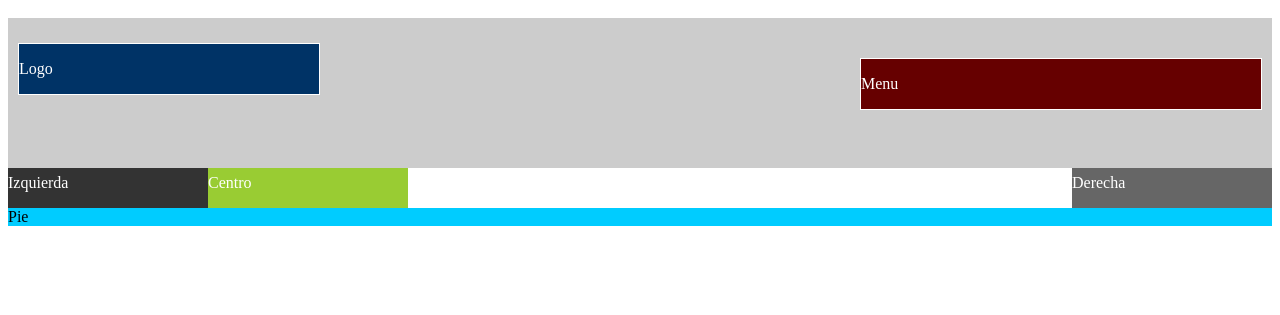
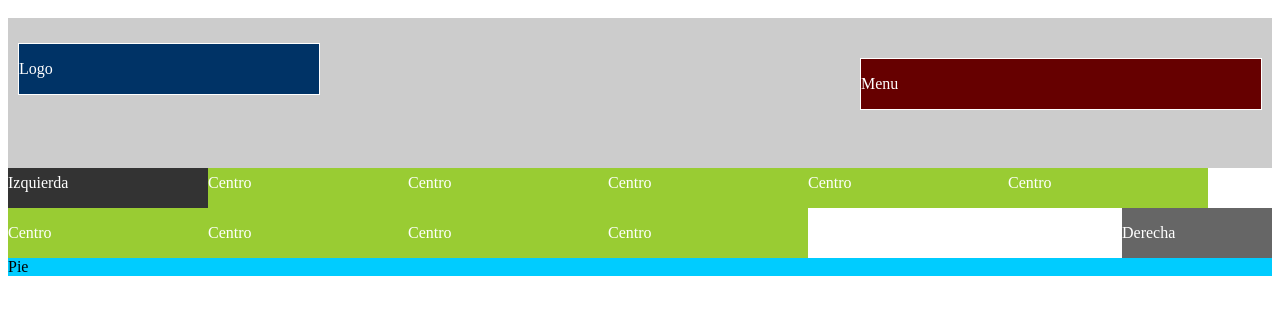
Before and after one commit to Unicen-Tuari/PW2018, a PHP site: page /4-layout/index.html in a window 1280 px wide. Shown: the top 315 px of the page. Run offline with PHP 8.4, Linux system fonts and the light colour scheme.

Commit message:
Css modificado

```diff
--- a/4-layout/estilos.css
+++ b/4-layout/estilos.css
@@ -1,3 +1,7 @@
+body{
+  min-width:600px;
+}
+
 div.encabezado {
   position: relative;
   height: 150px;
@@ -42,12 +46,12 @@ div.centro {
 
 div.derecha {
   float: right;
-  width: 200px;
+  width: 150px;
   background-color: #666666;
   color: white;
 }
 div.pie {
-  clear:both ;
+  clear: both ;
   display: block;
   background-color: #00CCFF;
 }
--- a/4-layout/index.html
+++ b/4-layout/index.html
@@ -7,15 +7,40 @@
   </head>
   <body>
     <div class="encabezado">
+
+      <div class="menu">
+        <p>Menu</p>
+      </div>
       <div class="logo">
         <p>Logo</p>
-    </div>
-    <div class="menu">
-      <p>Menu</p>
       </div>
     </div>
     <div class="izquierda">
       <p>Izquierda</p>
+    </div>
+    <div class="centro">
+      <p>Centro</p>
+    </div>
+    <div class="centro">
+      <p>Centro</p>
+    </div>
+    <div class="centro">
+      <p>Centro</p>
+    </div>
+    <div class="centro">
+      <p>Centro</p>
+    </div>
+    <div class="centro">
+      <p>Centro</p>
+    </div>
+    <div class="centro">
+      <p>Centro</p>
+    </div>
+    <div class="centro">
+      <p>Centro</p>
+    </div>
+    <div class="centro">
+      <p>Centro</p>
     </div>
     <div class="centro">
       <p>Centro</p>
```
Lines whose indentation alone changed are shown as unchanged.
